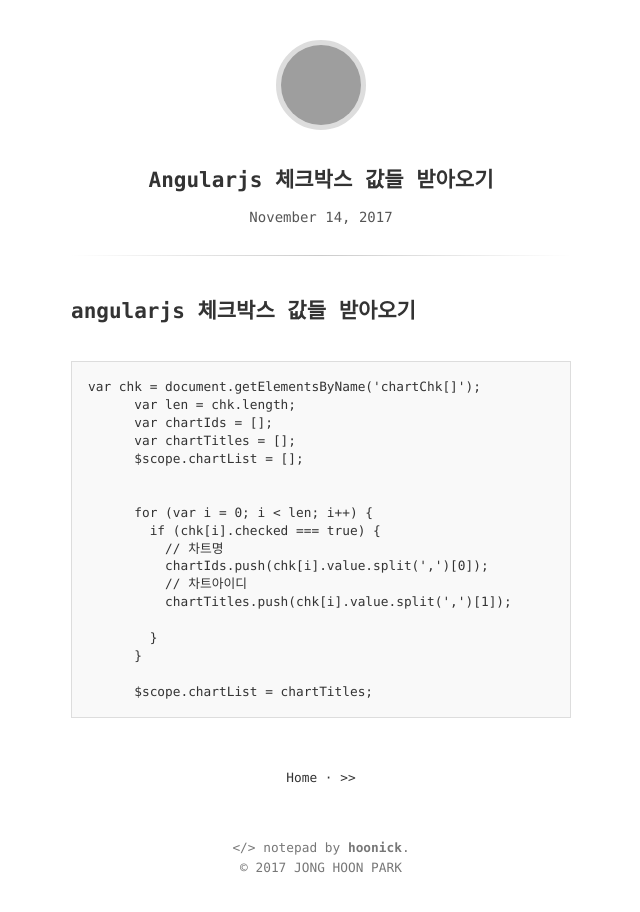
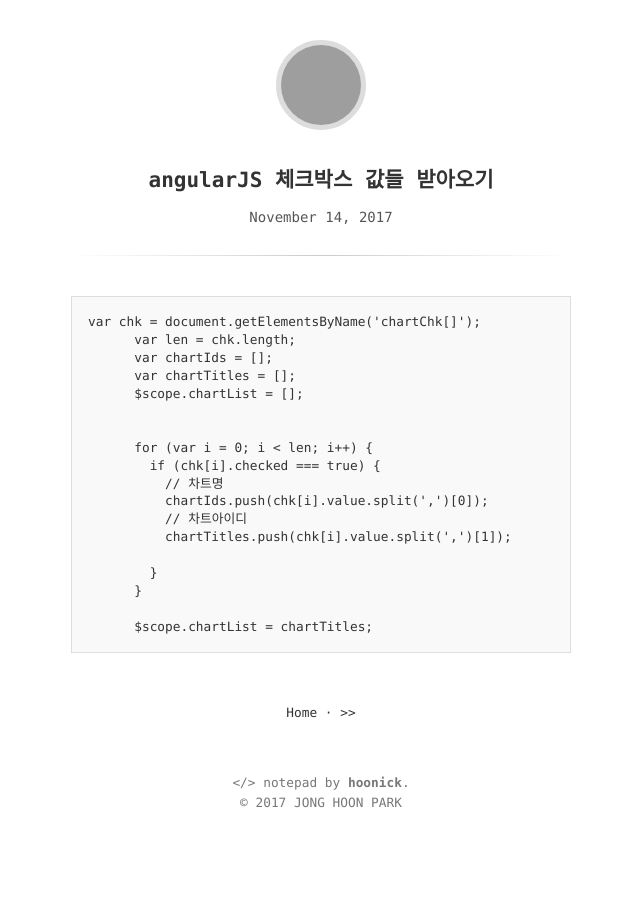
Before and after one commit to hoonick91/-old-choonick.github.io, a Jekyll site: the page built from _posts/2017-11-14-angularJS-체크박스-값들-받아오기.md, in a window 1280 px wide, cut to the strip 0-913 px from the top of the page. Shown: the whole strip, without its empty margins (319-959 px from the left). Built offline with Jekyll 4.4.1, drawn with Linux system fonts in a browser that asks for light colours; some of the changed lines change nothing that is shown; grey boxes are pictures that could not be loaded.

Commit message:
change name

````diff
--- a/_posts/2017-11-14-angularJS-체크박스-값들-받아오기.md
+++ b/_posts/2017-11-14-angularJS-체크박스-값들-받아오기.md
@@ -1,4 +1,8 @@
-## angularjs 체크박스 값들 받아오기
+---
+layout: post
+title:  angularJS 체크박스 값들 받아오기
+updated: 2017-11-14 23:37
+---
 
 
 ```
````
